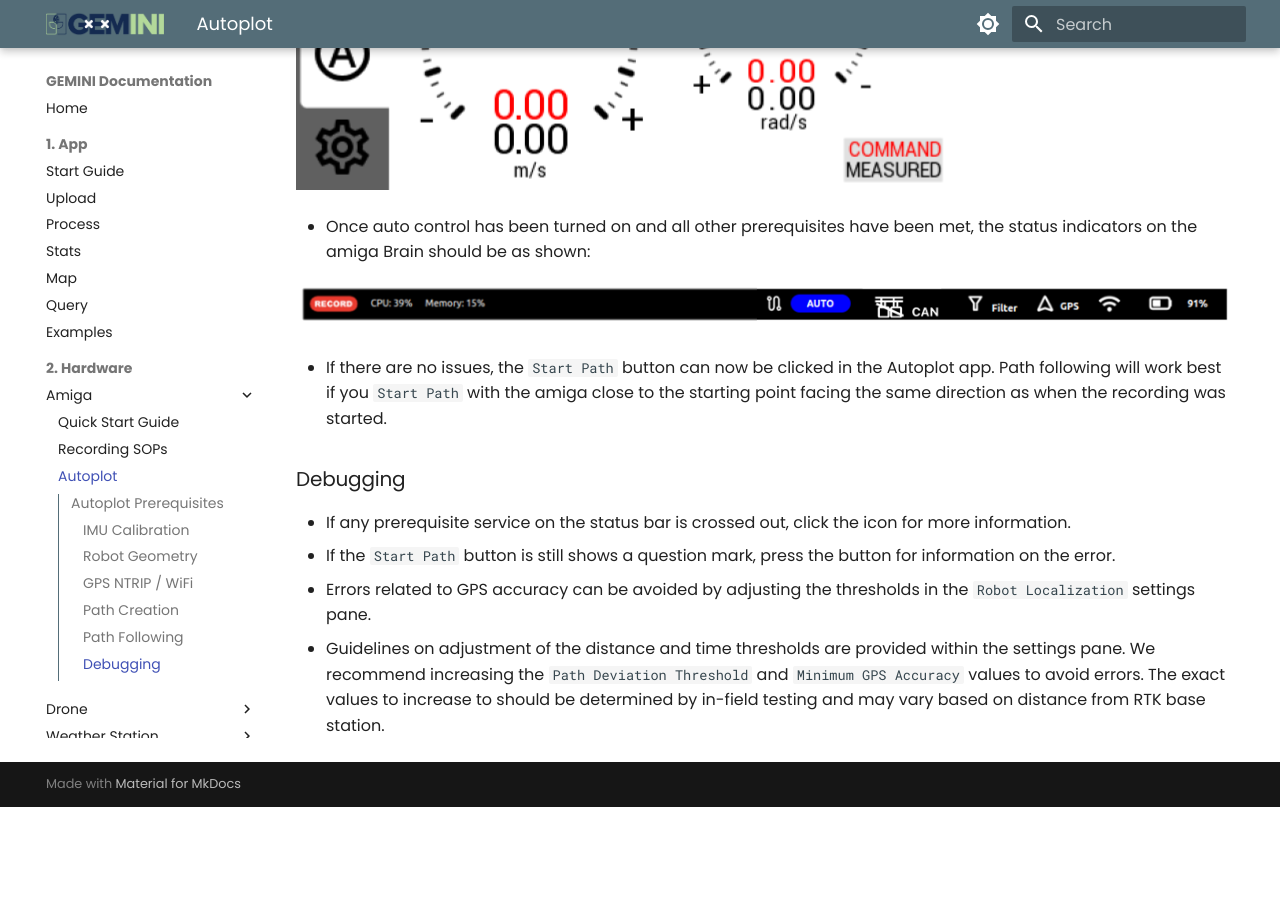
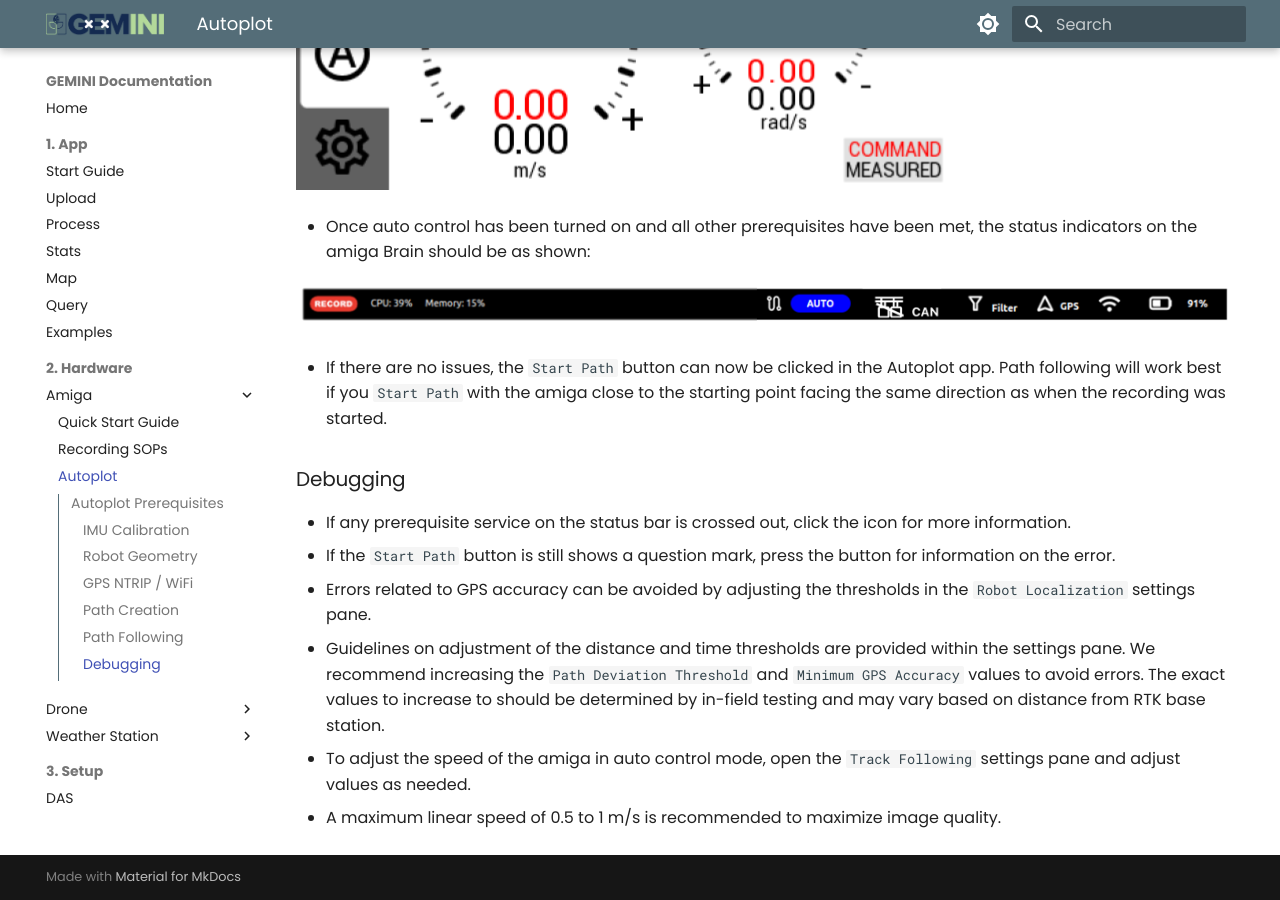
Before and after one commit to GEMINI-Breeding/GEMINI-Breeding.github.io, an MkDocs documentation site: the page built from docs/2. Hardware/Amiga/3- Autoplot.md, in a window 1280 px wide and 900 px high, scrolled down 6676 px. Built offline with MkDocs 1.6.1 and Material for MkDocs 9.7.7, drawn with Linux system fonts in a browser that asks for light colours; before the commit the page ends 7483 px from its top, so only the background shows below that.

Commit message:
Info about speed adjustment

```diff
--- a/docs/2. Hardware/Amiga/3- Autoplot.md
+++ b/docs/2. Hardware/Amiga/3- Autoplot.md
@@ -68,3 +68,5 @@ title: Autoplot
 - If the `Start Path` button is still shows a question mark, press the button for information on the error.
 - Errors related to GPS accuracy can be avoided by adjusting the thresholds in the `Robot Localization` settings pane.
 - Guidelines on adjustment of the distance and time thresholds are provided within the settings pane. We recommend increasing the `Path Deviation Threshold` and `Minimum GPS Accuracy` values to avoid errors. The exact values to increase to should be determined by in-field testing and may vary based on distance from RTK base station.
+- To adjust the speed of the amiga in auto control mode, open the `Track Following` settings pane and adjust values as needed.
+- A maximum linear speed of 0.5 to 1 m/s is recommended to maximize image quality.
```
